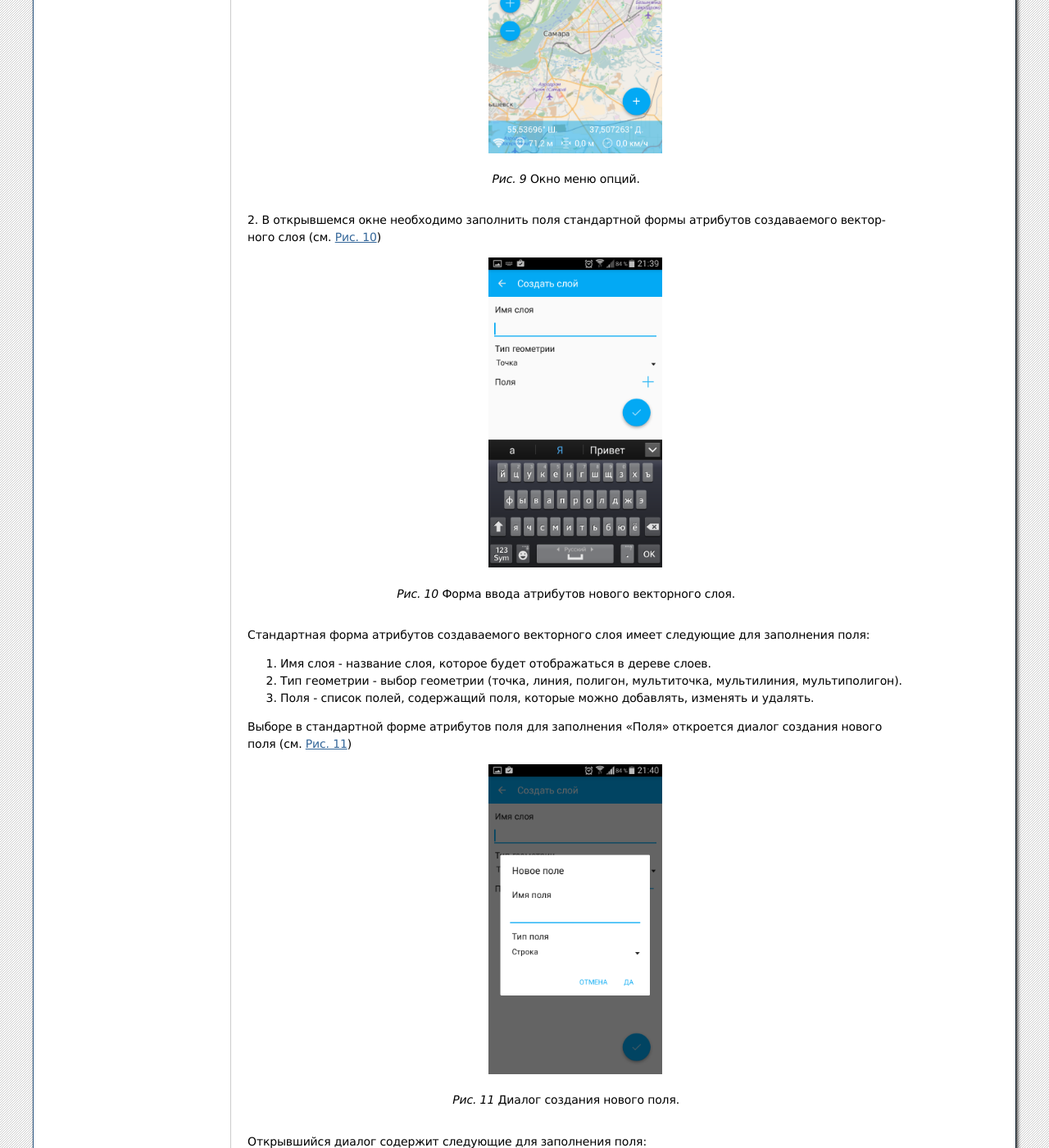
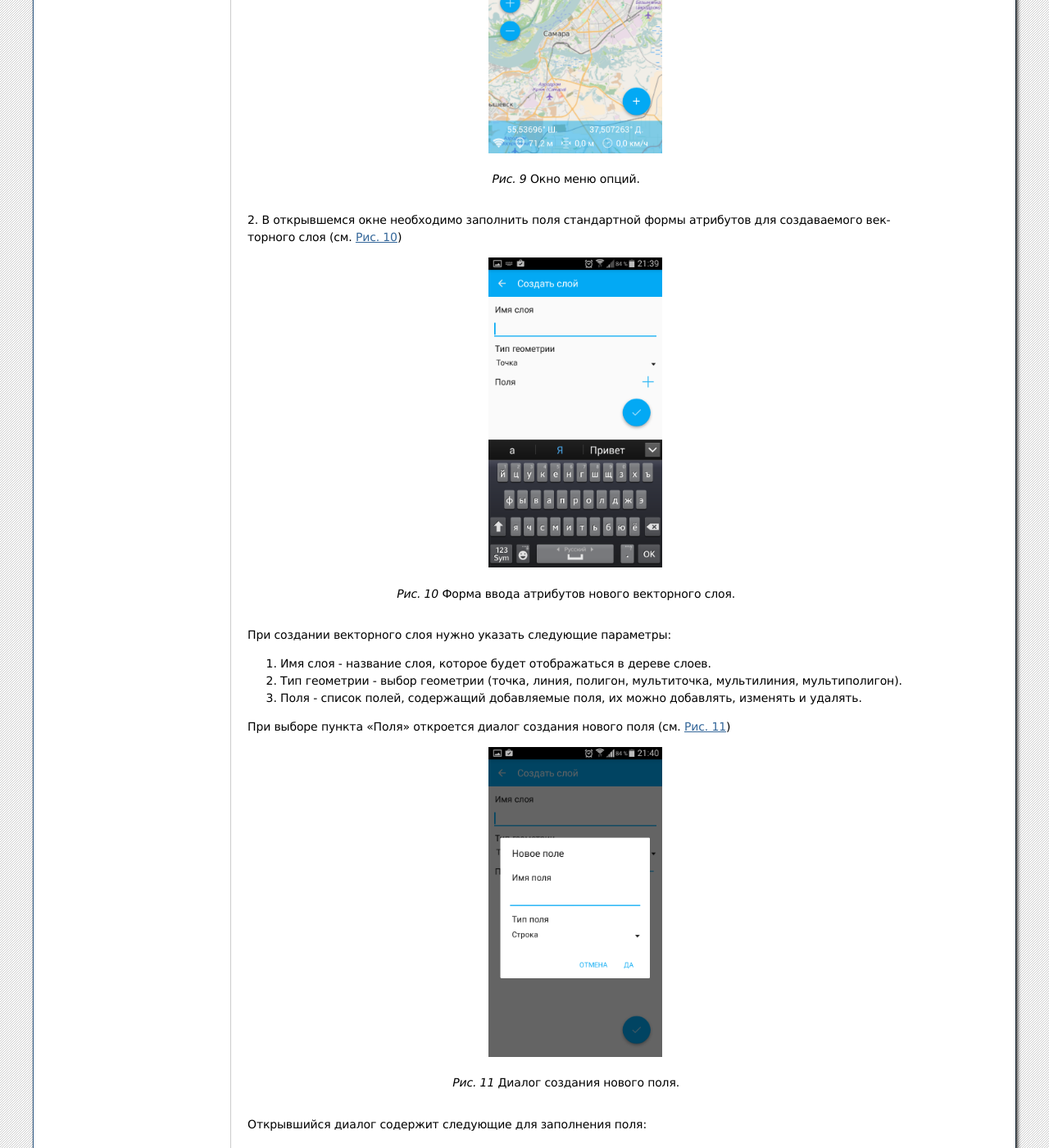
Before and after one commit to nextgis/docs_ngmobile, a Sphinx documentation site: the page built from source/load_geodata.rst, in a window 1280 px wide and 1400 px high, scrolled down 553 px. Shown: the whole window at 82% size. Built offline with Sphinx 7.4.7, drawn with Linux system fonts in a browser that asks for light colours; formulas are drawn with MathJax 3; some of the changed text lies outside the part shown.

Commit message:
разъяснение про стандартную форму редактирования аттрибутов

```diff
--- a/source/load_geodata.rst
+++ b/source/load_geodata.rst
@@ -38,15 +38,13 @@
 
    Форма ввода атрибутов нового векторного слоя.
 
-Стандартная форма атрибутов создаваемого векторного слоя имеет следующие для заполнения
-поля:
+При создании векторного слоя нужно указать следующие параметры:
 
 1. Имя слоя - название слоя, которое будет отображаться в дереве слоев.
 2. Тип геометрии - выбор геометрии (точка, линия, полигон, мультиточка, мультилиния, мультиполигон).
-3. Поля - список полей, содержащий поля, которые можно добавлять, изменять и удалять.
+3. Поля - список полей, содержащий добавляемые поля, их можно добавлять, изменять и удалять.
 
-Выборе в стандартной форме атрибутов поля для заполнения "Поля" откроется диалог
-создания нового поля (см. :numref:`ngmobile_dialogue_create_new_field_pic`)
+При выборе пункта "Поля" откроется диалог  создания нового поля (см. :numref:`ngmobile_dialogue_create_new_field_pic`)
 
 .. figure:: _static/dialogue_create_new_field.png
    :name: ngmobile_dialogue_create_new_field_pic
@@ -140,9 +138,7 @@
    Подробнее о формате GeoJSON можно прочитать в его `спецификации <http://geojson.org/>`_.
    GeoJSON основывается на формате JSON (см. `RFC 4627 <https://www.ietf.org/rfc/rfc4627.txt>`_).
 
-Особенностью редактирования векторного слоя, полученного при загрузке файла формата GeoJSON,
-является заполнение стандартной формы редактирования атрибутов. Такая стандартная
-форма содержит следующие поля:
+При редактирования векторного слоя, полученного из GeoJSON, доступна только стандартная форма редактирования атрибутов. В отличие от пользовательской формы (см. NGFP) стандартная форма может содержать только три типа полей:
 
 1. Текстовое поле для ввода текста и цифр.
 2. Диалог ввода и времени.
@@ -257,9 +253,8 @@
 
    Окно создания слоя.
 
-Особенностью редактирования слоя на базе файла формата ngfp является заполнение пользовательской
-формы редактирования атрибутов. Такая пользовательская форма содержит разные поля,
-доступные для заполнения или выбора из выпадающего списка.
+Особенностью редактирования слоя на базе файла формата NGFP является заполнение не стандартной, а пользовательской
+формы для редактирования атрибутов. Пользовательская форма специальным образом оптимизирована для ввода данных и может содержать особые управляющие элементы для более удобного ввода данных, выбор из выпадающего списка, связанные списки, флаги и т.д.
 
 
 Пример пользовательской формы редактирования атрибутов слоя представлен на :numref:`ngmobile_non-standard_form_pic`:
```
Also changed, not shown: other parts of source/load_geodata.rst (+1 -1 lines).
